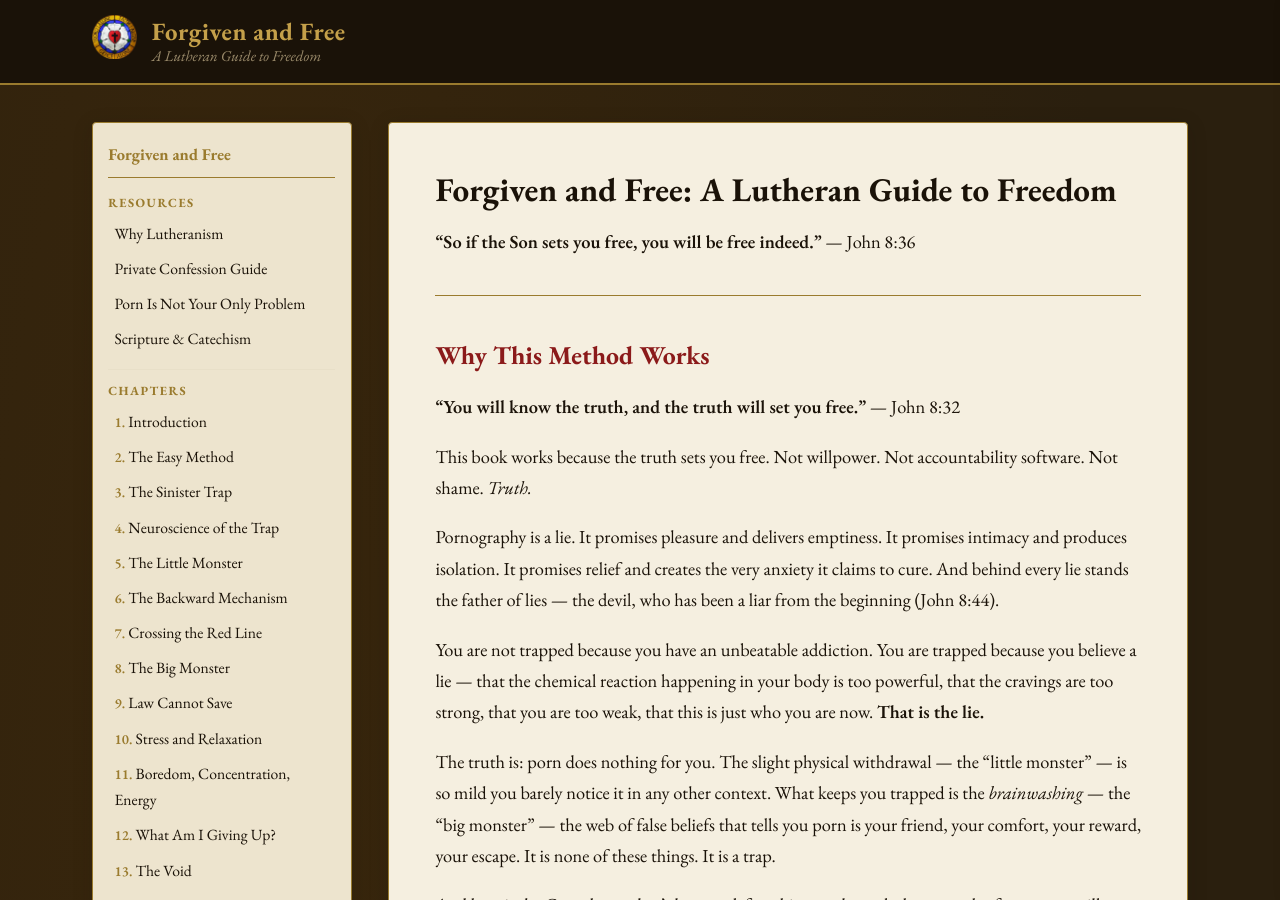
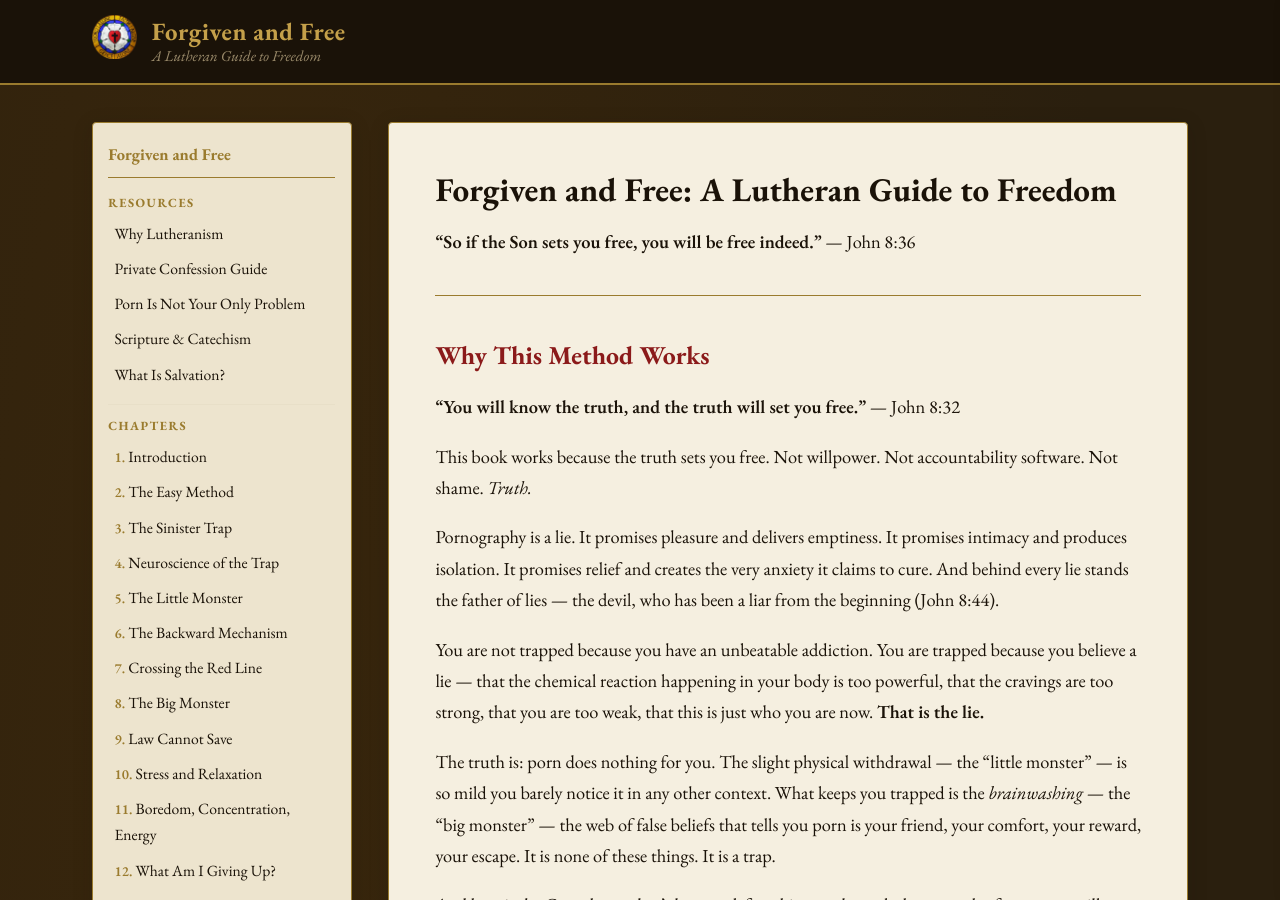
Before and after one commit to ForgivenAndFree/ForgivenAndFree.github.io, a Jekyll site: the page built from index.md, in a window 1280 px wide and 900 px high. Built offline with Jekyll 4.4.1, drawn with Linux system fonts in a browser that asks for light colours.

Commit message:
Add 'What Is Salvation?' to desktop sidebar
Co-Authored-By: Claude Opus 4.6 <noreply@anthropic.com>

```diff
--- a/_includes/sidebar.html
+++ b/_includes/sidebar.html
@@ -6,6 +6,7 @@
     <li><a href="{{ site.baseurl }}/resources/private-confession">Private Confession Guide</a></li>
     <li><a href="{{ site.baseurl }}/resources/not-your-only-problem">Porn Is Not Your Only Problem</a></li>
     <li><a href="{{ site.baseurl }}/resources/scripture-and-catechism">Scripture &amp; Catechism</a></li>
+    <li><a href="{{ site.baseurl }}/resources/what-is-salvation">What Is Salvation?</a></li>
   </ul>
   <h4 class="sidebar-section">Chapters</h4>
   <ol>
```
